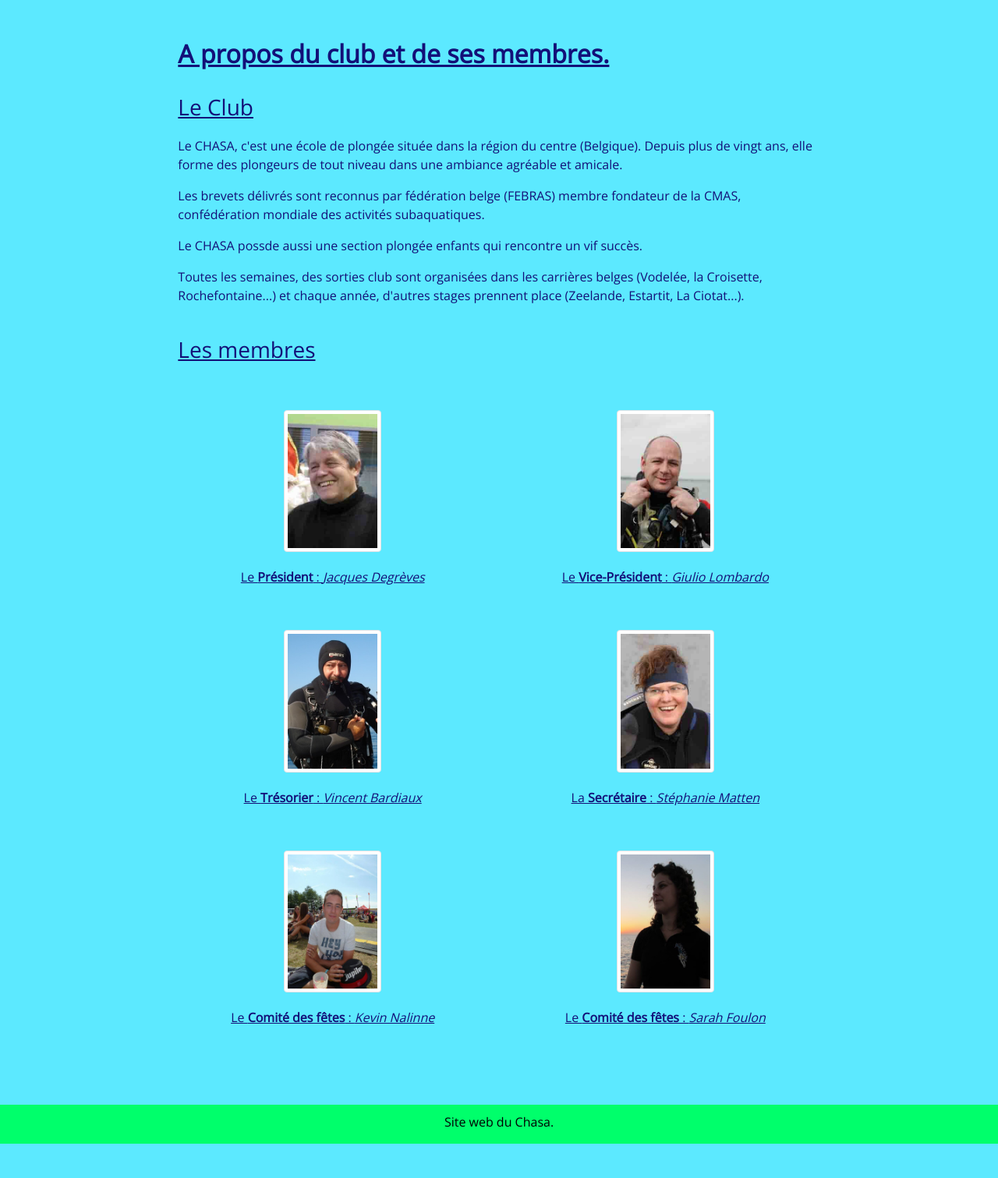
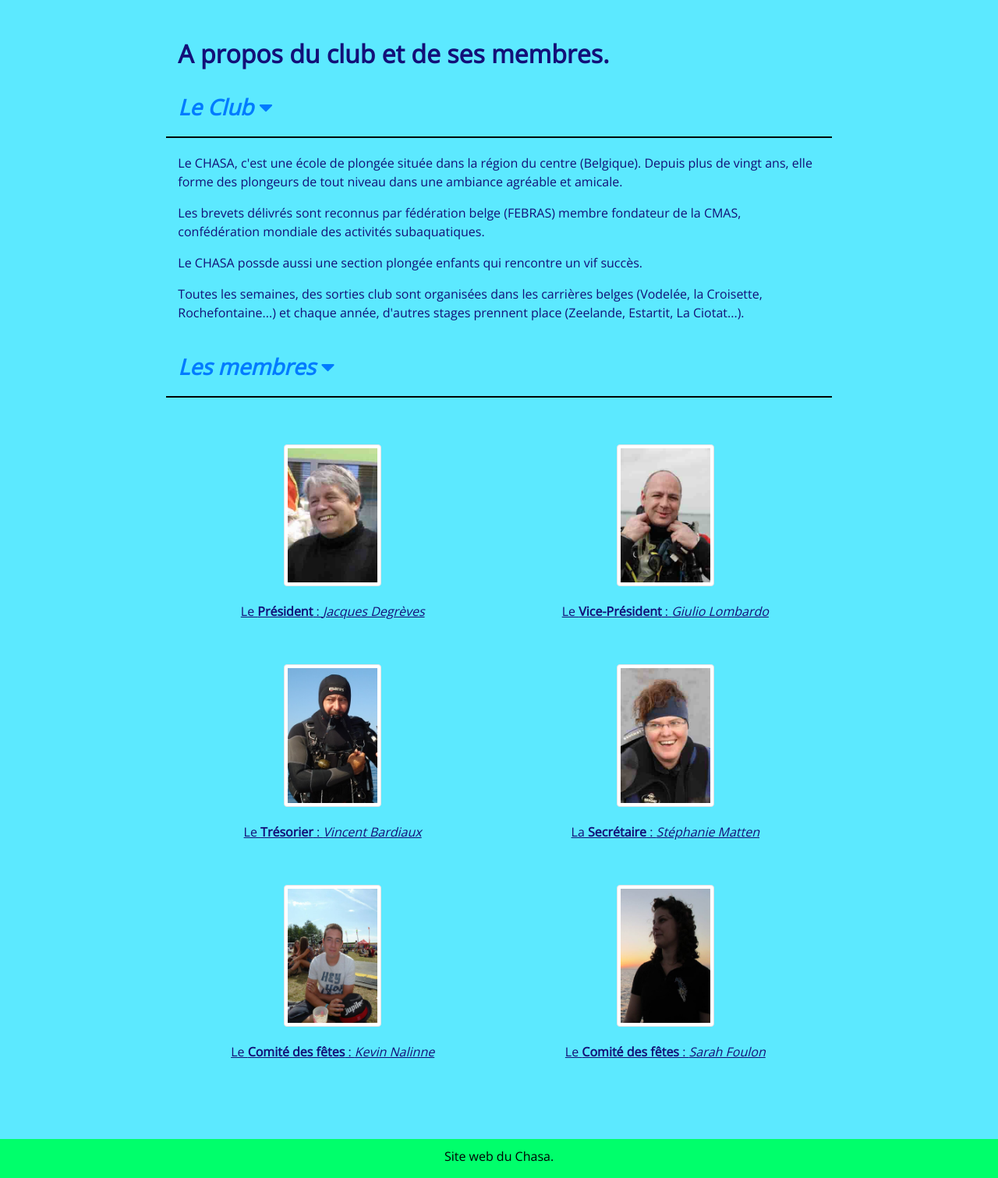
Before and after one commit to AlexBardDev/Chasa, a Django app: page /about/ in a window 1280 px wide. Shown: the part 76-1587 px from the top of the page at 78% size. Before the commit the page ends 1543 px from the top, so only its background shows below. Run offline with Django 3.2, Linux system fonts and the light colour scheme; some libraries are stand-ins or nearby versions.

Commit message:
Tooltips and accordions added

```diff
--- a/web_app/static/web_app/script.js
+++ b/web_app/static/web_app/script.js
@@ -0,0 +1,13 @@
+/* Enable tooltips */
+$(function () {
+  $('[data-toggle="tooltip"]').tooltip()
+})
+
+/* Close or open accordion */
+$("a[href='#AccordionOne']").on("click", function () {
+	$("a[href='#AccordionOne'] span").toggleClass("fas fa-caret-down").toggleClass("fas fa-caret-up")
+});
+
+$("a[href='#AccordionTwo']").on("click", function () {
+	$("a[href='#AccordionTwo'] span").toggleClass("fas fa-caret-down").toggleClass("fas fa-caret-up")
+});
--- a/web_app/static/web_app/style.css
+++ b/web_app/static/web_app/style.css
@@ -54,13 +54,15 @@ header
 #home a, #home a:visited
 {
 	color: white;
+	font-style: italic;
+	font-weight: bold;
 }
 
 #home h2
 {
 	margin-top: 76px;
 	margin-bottom: 30px;
-	text-decoration: underline;
+	font-weight: bold;
 	font-style: italic;
 }
 
@@ -79,7 +81,6 @@ header
 
 #events h2
 {
-	text-decoration: underline;
 	margin-top: 50px;
 	margin-bottom: 50px;
 	font-weight: bold;
@@ -101,16 +102,22 @@ table
 
 #about h2
 {
-	text-decoration: underline;
 	margin-top: 50px;
 	font-weight: bold;
 }
 
 #about h3
 {
-	text-decoration: underline;
+	font-weight: bold;
+	font-style: italic;
 	margin-top: 25px;
 	margin-bottom: 20px;
+}
+
+#AccordionOne div, #AccordionTwo div .offset-sm-2
+{
+	border-top: 2px solid black;
+	padding-top : 20px;
 }
 
 figure
--- a/web_app/templates/web_app/about.html
+++ b/web_app/templates/web_app/about.html
@@ -10,10 +10,10 @@
 		</div>
 
 		<div class="row">
-			<h3 class="offset-sm-2 col-sm-8">Le Club</h3>
+			<a class="offset-sm-2 col-sm-8" data-toggle="collapse" href="#AccordionOne"><h3>Le Club <span class="fas fa-caret-down"></span></h3></a>
 		</div>
 
-		<div class="row">
+		<div class="row collapse show" id="AccordionOne">
 			<div class="offset-sm-2 col-sm-8">
 				<p>Le CHASA, c'est une école de plongée située dans la région du centre (Belgique). Depuis plus de vingt ans, elle forme des plongeurs de tout niveau dans une ambiance agréable et amicale.</p>
 				<p>Les brevets délivrés sont reconnus par fédération belge (FEBRAS) membre fondateur de la CMAS, confédération mondiale des activités subaquatiques.</p>
@@ -23,17 +23,20 @@
 		</div>
 
 		<div class="row">
-			<h3 id="members" class="offset-sm-2 col-sm-8">Les membres</h3>
+			<a class="offset-sm-2 col-sm-8" data-toggle="collapse" href="#AccordionTwo"><h3>Les membres <span class="fas fa-caret-down"></span></h3></a>
 		</div>
 
+		<div class="collapse show" id="AccordionTwo">
 			<div class="row">
-			<div class="offset-sm-2 col-sm-4">
+				<div class="offset-sm-2 col-sm-8">
+					<div class="row">
+						<div class="col-sm-6">
 							<figure class="text-center" >
 								<img src="{% static 'web_app/Images/president.jpg' %}" class="img-thumbnail" width="125" height="190" alt="Photo du Président">
 								<figcaption>Le <strong>Président</strong> : <em>Jacques Degrèves</em></figcaption>
 							</figure>
 						</div>
-			<div class="col-sm-4">
+						<div class="col-sm-6">
 							<figure class="text-center" >
 								<img src="{% static 'web_app/Images/vice_president.jpg' %}" class="img-thumbnail" width="125" height="190" alt="Photo du Vice-Président">
 								<figcaption>Le <strong>Vice-Président</strong> : <em>Giulio Lombardo</em></figcaption>
@@ -41,13 +44,13 @@
 						</div>
 					</div>
 					<div class="row">
-			<div class="offset-sm-2 col-sm-4">
+						<div class="col-sm-6">
 							<figure class="text-center" >
 								<img src="{% static 'web_app/Images/treasurer.jpg' %}" class="img-thumbnail" width="125" height="190" alt="Photo du Trésorier">
 								<figcaption>Le <strong>Trésorier</strong> : <em>Vincent Bardiaux</em></figcaption>
 							</figure>
 						</div>
-			<div class="col-sm-4">
+						<div class="col-sm-6">
 							<figure class="text-center" >
 								<img src="{% static 'web_app/Images/secretary.jpg' %}" class="img-thumbnail" width="125" height="190" alt="Photo de la Secrétaire">
 								<figcaption>La <strong>Secrétaire</strong> : <em>Stéphanie Matten</em></figcaption>
@@ -55,18 +58,21 @@
 						</div>
 					</div>
 					<div class="row">
-			<div class="offset-sm-2 col-sm-4">
+						<div class="col-sm-6">
 							<figure class="text-center bottom-page" >
 								<img src="{% static 'web_app/Images/kevin.jpg' %}" class="img-thumbnail" width="125" height="190" alt="Photo de Kevin">
 								<figcaption>Le <strong>Comité des fêtes</strong> : <em>Kevin Nalinne</em></figcaption>
 							</figure>
 						</div>
-			<div class="col-sm-4">
+						<div class="col-sm-6">
 							<figure class="text-center bottom-page" >
 								<img src="{% static 'web_app/Images/sarah.jpg' %}" class="img-thumbnail" width="125" height="190" alt="Photo de Sarah">
 								<figcaption>Le <strong>Comité des fêtes</strong> : <em>Sarah Foulon</em></figcaption>
 							</figure>
 						</div>
 					</div>
+				</div>
+			</div>
+		</div>
 	</section>
 {% endblock %}
--- a/web_app/templates/web_app/base.html
+++ b/web_app/templates/web_app/base.html
@@ -39,7 +39,7 @@
 							<a class="nav-link" href="{% url 'events' %}">Sorties Club</a>
 						</li>
 						<li class="nav-item">
-							<a class="nav-link" href="{% url 'about' %}" >Qui sommes-nous ?</a>
+							<a class="nav-link" href="{% url 'about' %}">Qui sommes-nous ?</a>
 						</li>
 						<li class="nav-item dropdown">
 							<a class="nav-link dropdown-toggle" href="#" id="navbarDropdown2" role="button" data-toggle="dropdown" aria-haspopup="true" aria-expanded="false">Contact</a>
--- a/web_app/templates/web_app/home.html
+++ b/web_app/templates/web_app/home.html
@@ -41,7 +41,7 @@
 				<p>Le CHASA est afilié à la LIFRAS (ligue francophone); les brevets délivrés sont reconnus par la fédération belge (FEBRAS) membre fondateur de la CMAS, confédération mondiale des activités subaquatiques.</p>
 				<p>Le CHASA anime aussi une section de plongée pour enfants de 8 à 14 ans, qui rencontre un vif succès.
 			 	<p>Toutes les semaines, des sorties club sont organisées dans les carrières belges (Vodelée, la Croisette, Plate taille, Barges...). Chaque année, des stages sont organisées (Zeelande, La Ciotat, l'Estartit,...).</p>
-				<p>Apprenez-en plus sur <a href="{% url 'about' %}">nous ici !</a> Vous pouvez aussi voir <a href="{% url 'events' %}">notre planing</a> de sorties ou <a href="#" data-toggle="modal" data-target="#modal">nous contacter.</a><p>
+				<p>Apprenez-en plus sur <a href="{% url 'about' %}" data-toggle="tooltip" data-placement="bottom" title="Découvrez notre club !">nous ici !</a> Vous pouvez aussi voir <a href="{% url 'events' %}" data-toggle="tooltip" data-placement="bottom" title="Envie de plonger ? Consultez notre calendrier !">notre planing</a> de sorties ou <a href="#" data-toggle="modal" data-target="#modal" data-toggle="tooltip" data-placement="bottom" title="Ecrivez-nous pour vos questions, avis et suggestions !">nous contacter.</a><p>
 			</div>
 		</div>
 	</section>
```
Lines whose indentation alone changed are shown as unchanged.
